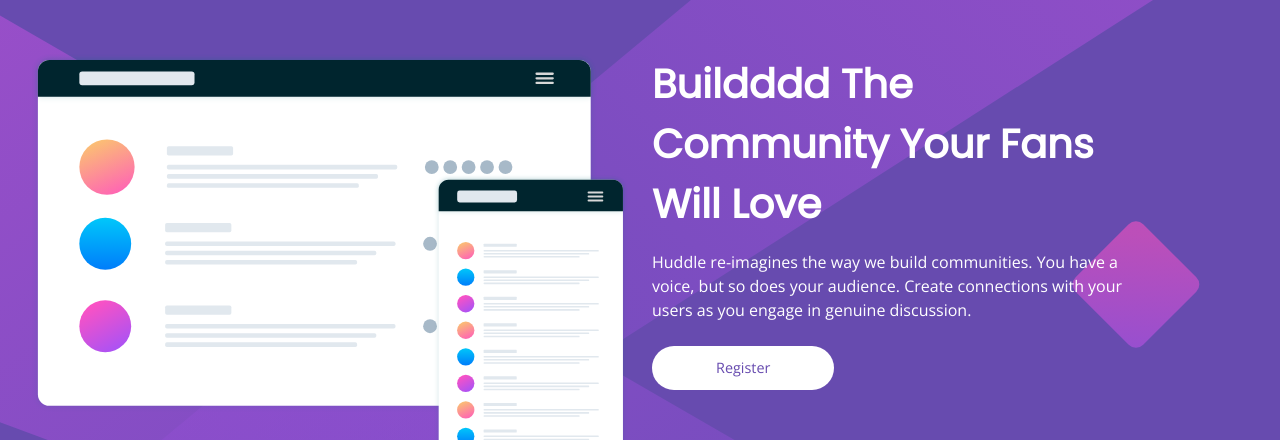
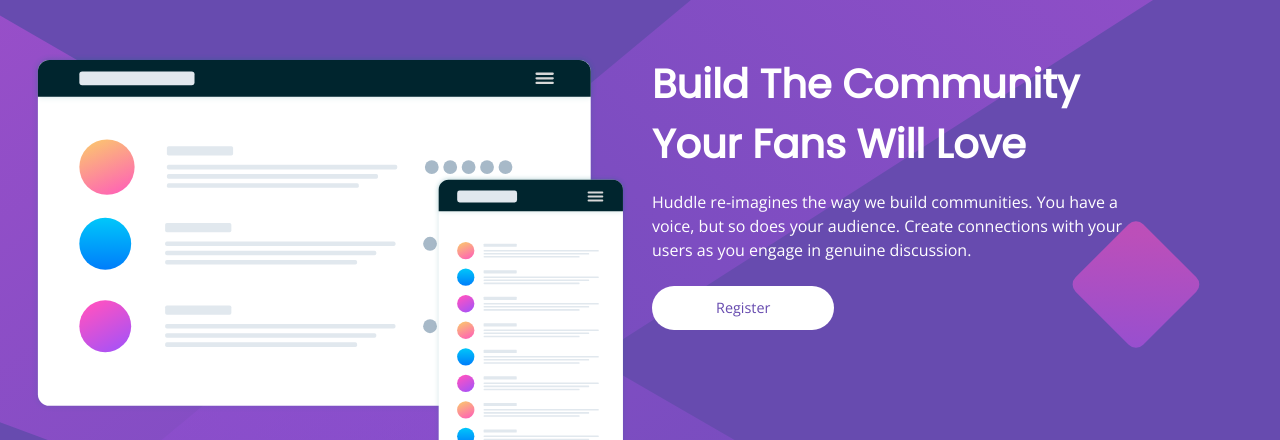
Before and after one commit to dev-lawrence/huddle-landing-page, a plain HTML site: page index.html in a window 1280 px wide. Shown: the part 96-536 px from the top of the page. Drawn offline with nearby package versions, Linux system fonts and the light colour scheme.

Commit message:
changed the h1 again

```diff
--- a/index.html
+++ b/index.html
@@ -23,7 +23,7 @@
           </div>
 
           <div class="text">
-            <h1>Buildddd The Community Your Fans Will Love</h1>
+            <h1>Build The Community Your Fans Will Love</h1>
             <p>
               Huddle re-imagines the way we build communities. You have a voice,
               but so does your audience. Create connections with your users as
```
